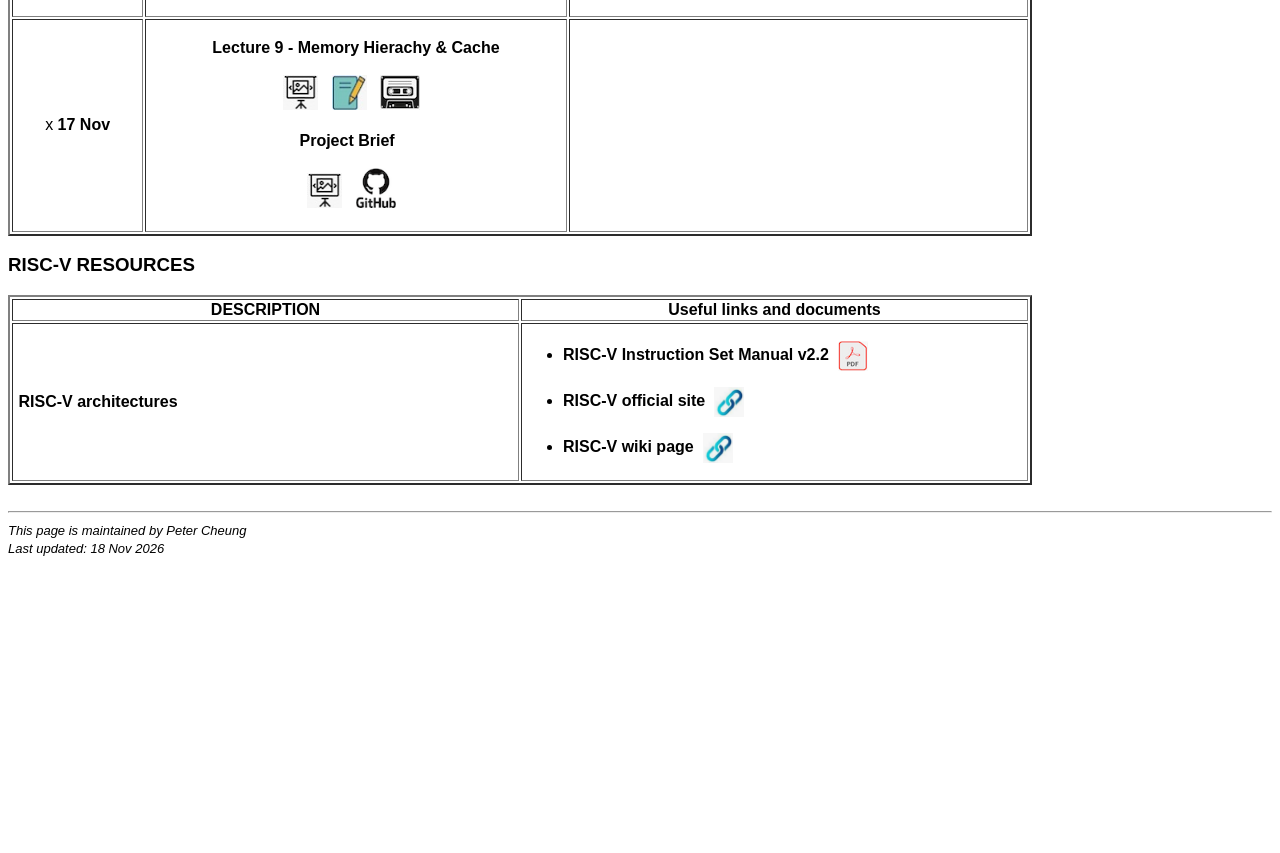
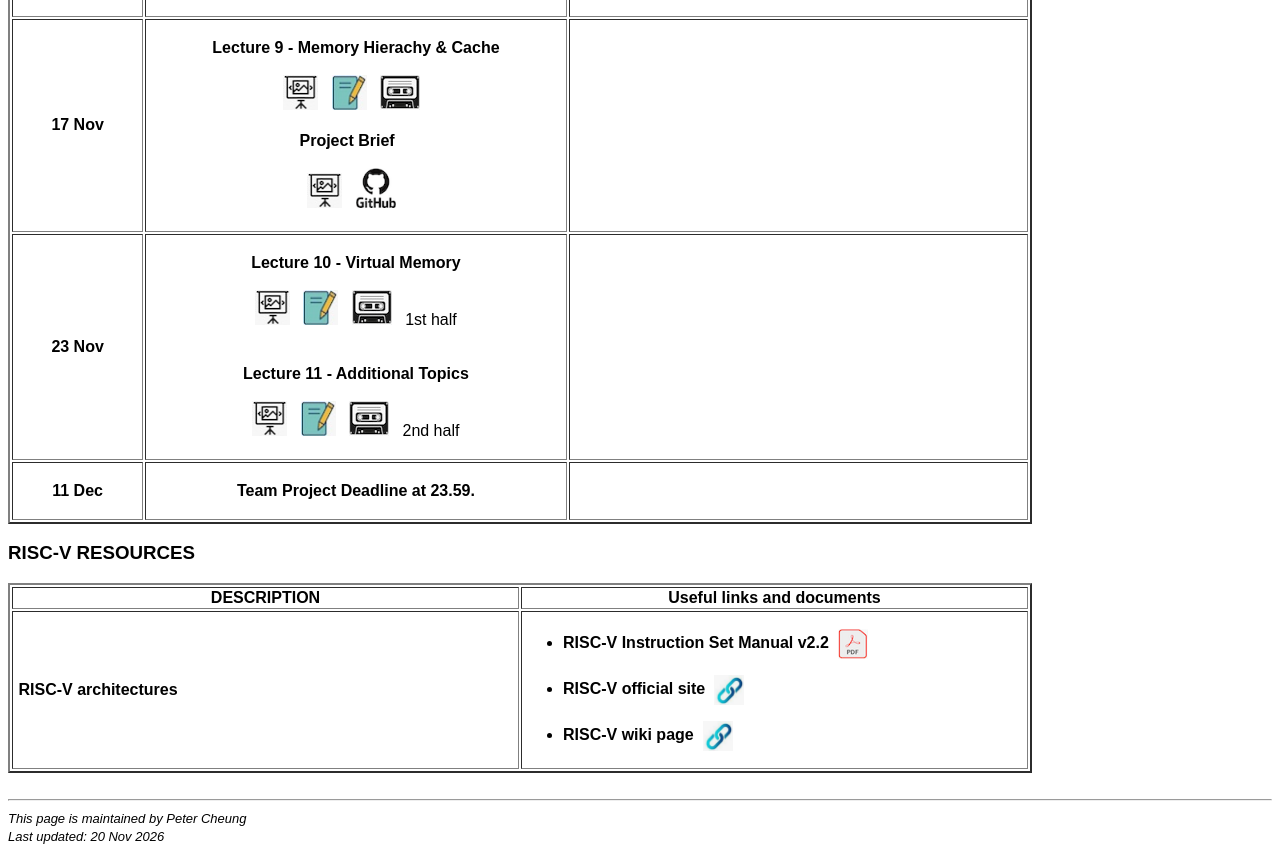
Before and after one commit to ELEC50010-IAC/course-website, a plain HTML site: page index.html in a window 1280 px wide. Shown: the part 1996-2849 px from the top of the page. Before the commit the page ends 2561 px from the top, so only its background shows below. Drawn offline with Linux system fonts and the light colour scheme.

Commit message:
update last week's stuff

```diff
--- a/index.html
+++ b/index.html
@@ -190,7 +190,7 @@
     </tr>
 
     <tr>
-      	<td>  <center>x
+      	<td>  <center>
       	<strong>17 Nov</strong>
       	</center><br>
 		</td>
@@ -211,34 +211,36 @@
 
    	  </td>
     </tr>
-<!---
+
     <tr>
-      	<td>  <center><strong>25 Nov</strong>
+      	<td>  <center>
+      	<strong>23 Nov</strong>
       	</center><br>
 		</td>
       	<td><br>
 		<center><strong>Lecture 10 - Virtual Memory</strong>
 		</center><br>
-		  	<center><a href="Lecture 10 - Virtual Memory (slides).pdf"><img src="slides_icon.jpg" width="35" height="35" alt=""></a>&nbsp;&nbsp;
-			<a href="Lecture 10 - Virtual Memory (notes).pdf"><img src="notes_icon.jpg" width="35" height="35" alt=""></a>&nbsp;&nbsp;
-			<a href="https://imperial.cloud.panopto.eu/Panopto/Pages/Viewer.aspx?id=6a4afbe2-e88c-459e-8c17-b32f017cbe60"><img src="tape_icon.jpg" width="40" height="35" alt=""></a>&nbsp;&nbsp; 1st half<br> <br>
+		  	<center><a href="Lecture 10 - Virtual Memory (slides).pdf"><img src="img/slides_icon.jpg" width="35" height="35" alt=""></a>&nbsp;&nbsp;
+			<a href="Lecture 10 - Virtual Memory (notes).pdf"><img src="img/notes_icon.jpg" width="35" height="35" alt=""></a>&nbsp;&nbsp;
+			<a href=""><img src="img/tape_icon.jpg" width="40" height="35" alt=""></a>&nbsp;&nbsp; 1st half<br> <br>
 		  </center><br>
 
 		<center><strong>Lecture 11 - Additional Topics</strong></center><br>
-		  	<center><a href="Lecture 11 - Additonal Topics (slides).pdf"><img src="slides_icon.jpg" width="35" height="35" alt=""></a>&nbsp;&nbsp;
-			<a href="Lecture 11 - Additonal Topics (notes).pdf"><img src="notes_icon.jpg" width="35" height="35" alt=""></a>&nbsp;&nbsp;
-			<a href="https://imperial.cloud.panopto.eu/Panopto/Pages/Viewer.aspx?id=6a4afbe2-e88c-459e-8c17-b32f017cbe60"><img src="tape_icon.jpg" width="40" height="35" alt=""></a>&nbsp;&nbsp; 2nd half<br>
+		  	<center><a href="Lecture 11 - Additonal Topics (slides).pdf"><img src="img/slides_icon.jpg" width="35" height="35" alt=""></a>&nbsp;&nbsp;
+			<a href="Lecture 11 - Additonal Topics (notes).pdf"><img src="img/notes_icon.jpg" width="35" height="35" alt=""></a>&nbsp;&nbsp;
+			<a href=""><img src="img/tape_icon.jpg" width="40" height="35" alt=""></a>&nbsp;&nbsp; 2nd half<br>
 		  </center><br>
 
 		</td>
    	  <td>
-	  		<ul><li><p><strong>Sample Team statement&nbsp;&nbsp;&nbsp;<a href="README.pdf"><img src="PDF_icon.png" width="40" height="40" alt="" align="center"></a></strong></p></li></ul>
-	  		<ul><li><p><strong>Sample Individual statement&nbsp;&nbsp;&nbsp;<a href="hrishi.pdf"><img src="PDF_icon.png" width="40" height="40" alt="" align="center"></a></strong></p></li></ul>
-   	  </td>
+
+
+		</td>
     </tr>
 
 	  <tr>
-      	<td>  <center><strong>12 Dec</strong>
+      	<td>  <center>
+      	<strong>11 Dec</strong>
       	</center><br>
 		</td>
       	<td><br>
@@ -247,12 +249,10 @@
 
 		</td>
    	  <td>
-    	<div align="center"><br>
-      	<p><font face="Arial, Helvetica, sans-serif">Module Evaluation Survey&nbsp;&nbsp;<a href="https://forms.cloud.microsoft/e/QSLag9GKLz"><img src="survey_icon.png" width="35" height="35" alt=""></a>&nbsp;&nbsp;</font></p><br>
-    	</div>
+
    	  </td>
 	</tr>
--->
+
 </tbody>
 </table>
 
@@ -278,6 +278,6 @@
 <hr>
 <font size="-1" face="Arial, Helvetica, sans-serif"><i>This page is maintained by Peter Cheung</i>
 <br>
-<i>Last updated: 18 Nov 2026</i></font>
+<i>Last updated: 20 Nov 2026</i></font>
 </body>
 </html>
```
